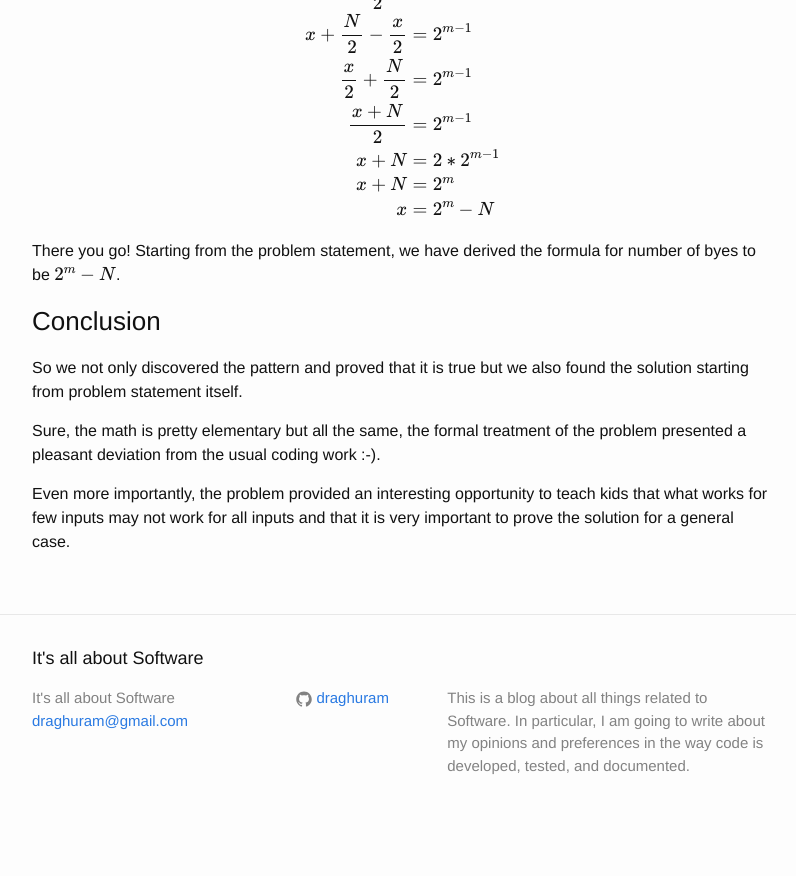
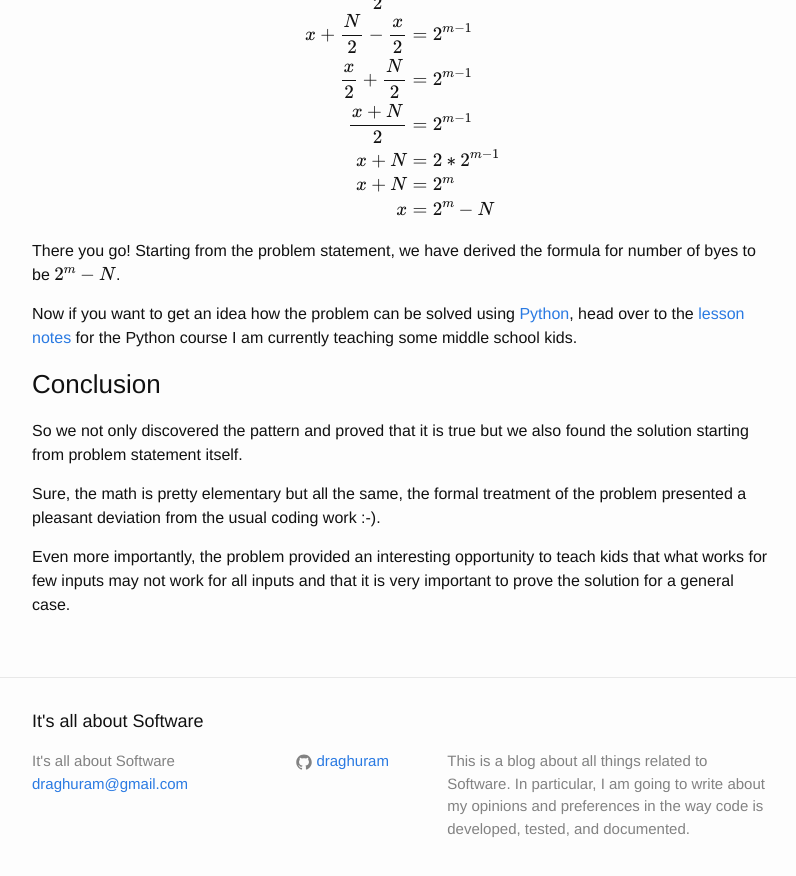
Before and after one commit to draghuram/draghuram.github.io, a Jekyll site: the page built from _posts/2018-01-20-how-many-byes.md, in a window 1280 px wide and 900 px high, scrolled down 1669 px. Shown: the top 876 px of the window, without its empty margins (238-1034 px from the left). Built offline with Jekyll 4.4.1, drawn with Linux system fonts in a browser that asks for light colours; formulas are drawn with MathJax 3; before the commit the page ends 2506 px from its top, so only the background shows below that.

Commit message:
Add link to Python code.

```diff
--- a/_posts/2018-01-20-how-many-byes.md
+++ b/_posts/2018-01-20-how-many-byes.md
@@ -107,6 +107,12 @@ $$
 There you go! Starting from the problem statement, we have derived
 the formula for number of byes to be $$2^m - N$$.
 
+Now if you want to get an idea how the problem can be solved using
+[Python](https://www.python.org/), head over to the
+[lesson notes](http://pythonintro.readthedocs.io/en/latest/lessons/lesson5.html)
+for the Python course I am currently teaching some middle school
+kids.
+
 ### Conclusion
 
 So we not only discovered the pattern and proved that it is true but we
```
